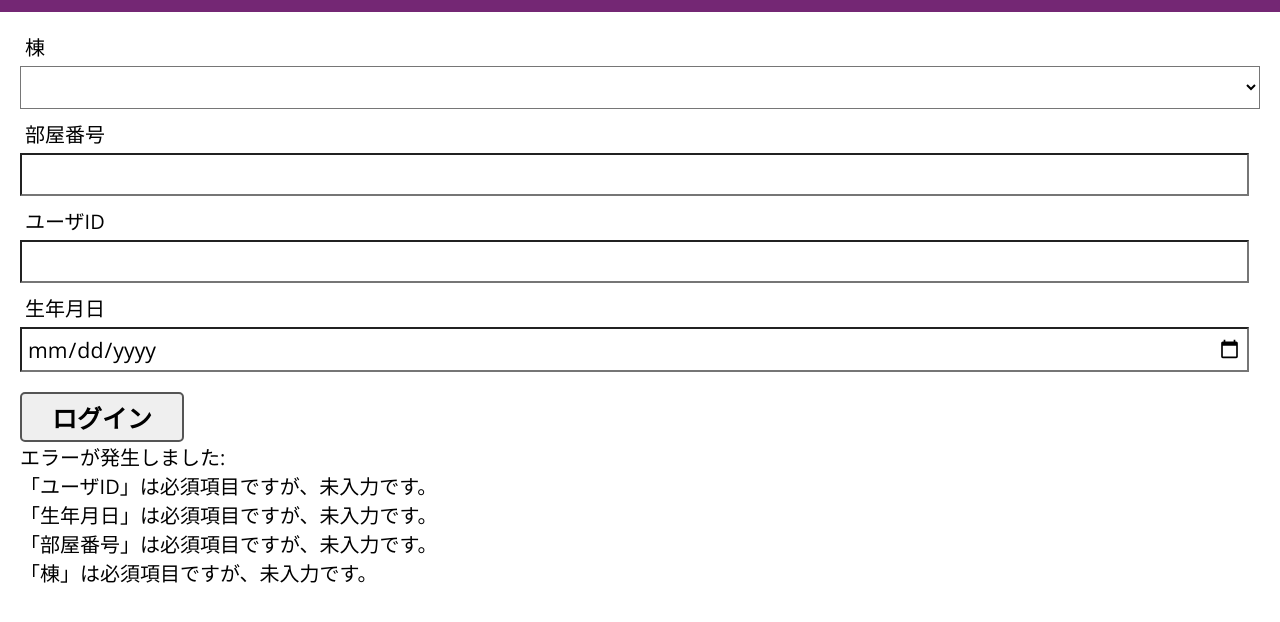
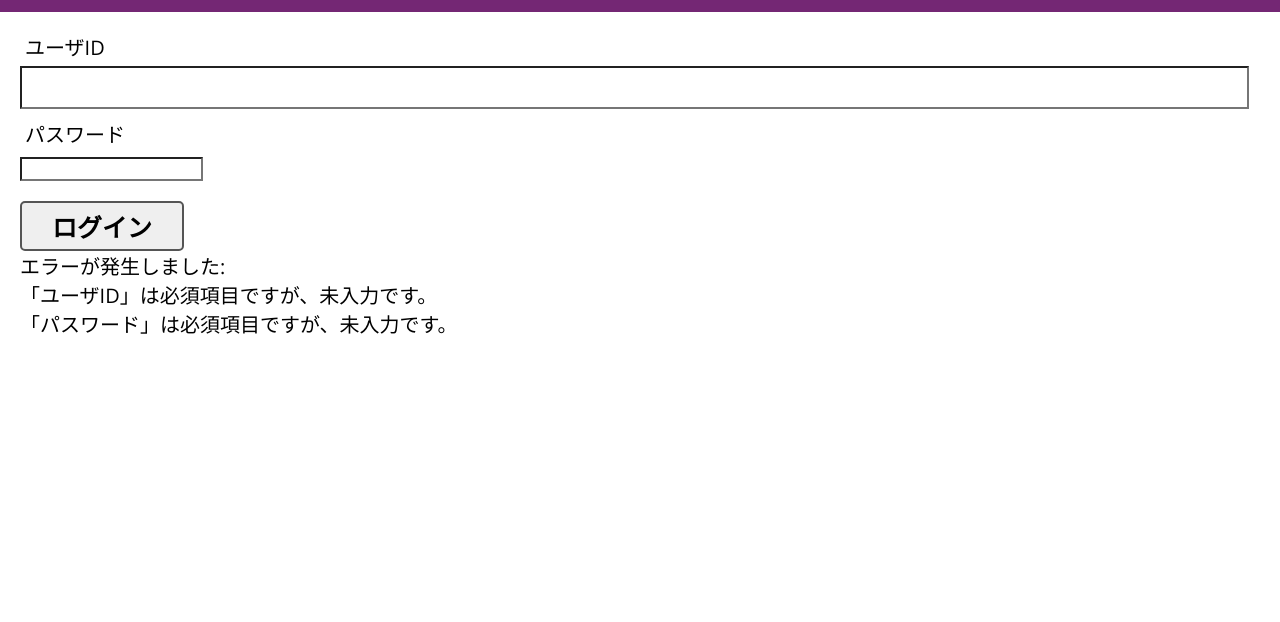
Before and after one commit to tomahok4134/Hackathon-26, a plain HTML site: page docs/signin/index.html in a window 1280 px wide. Both pictures are taken after a click on the button "ログイン". Shown: the part 54-676 px from the top of the page. Drawn offline with nearby package versions, Linux system fonts and the light colour scheme; no server answers.

Commit message:
fix: サインインの挙動をパスワード式に変更する下準備

```diff
--- a/docs/signin/index.html
+++ b/docs/signin/index.html
@@ -19,14 +19,10 @@
 <body>
   <div class="main">
     <div class="likeform">
-      <div class="form-label">棟</div>
-      <select class="buildings" id="signin-buildings"></select>
-      <div class="form-label">部屋番号</div>
-      <input type="text" id="signin-roomNumber">
       <div class="form-label">ユーザID</div>
-      <input type="text" id="signin-userid">
-      <div class="form-label">生年月日</div>
-      <input type="date" id="signin-birth">
+      <input type="text" id="signin-userid" autocomplete="username">
+      <div class="form-label">パスワード</div>
+      <input type="password" id="signin-pass" name="password">
       <button id="register" class="form-submit primary">ログイン</button>
     </div>
     <div id="result-display"></div>
--- a/docs/signin/script.js
+++ b/docs/signin/script.js
@@ -3,10 +3,8 @@ async function signin() {
   const errors = [];
 
   const form = {
-    userid: getInput("signin-userid", "ユーザID", true),
-    birth: getInput("signin-birth", "生年月日", true),
-    roomNumber: getInput("signin-roomNumber", "部屋番号", true),
-    building: getInput("signin-buildings", "棟", true),
+    id: getInput("signin-userid", "ユーザID", true),
+    pass: getInput("signin-pass", "パスワード", true),
   };
 
   let roomData = { floorId: NaN, roomId: NaN };
@@ -24,22 +22,14 @@ async function signin() {
     return;
   }
 
-  const body = {
-    buildingId: parseInt(form.building),
-    floorId: roomData.floorId,
-    roomId: roomData.roomId,
-    userId: parseInt(form.userid),
-    birth: form.birth,
-  };
-
   const url = `${API_URL}/login`;
   const res = await fetch(url, {
-    body: JSON.stringify(body),
+    body: JSON.stringify(form),
     method: "POST",
   });
   if (!res.ok) {
     if (res.status === 401)
-      resultDisplay.innerText = "入力した情報が間違っています。";
+      resultDisplay.innerText = "ユーザIDまたはパスワードが間違っています。";
     else
       resultDisplay.innerText = "ログインに失敗しました。コード: " + res.status;
     return;
```
